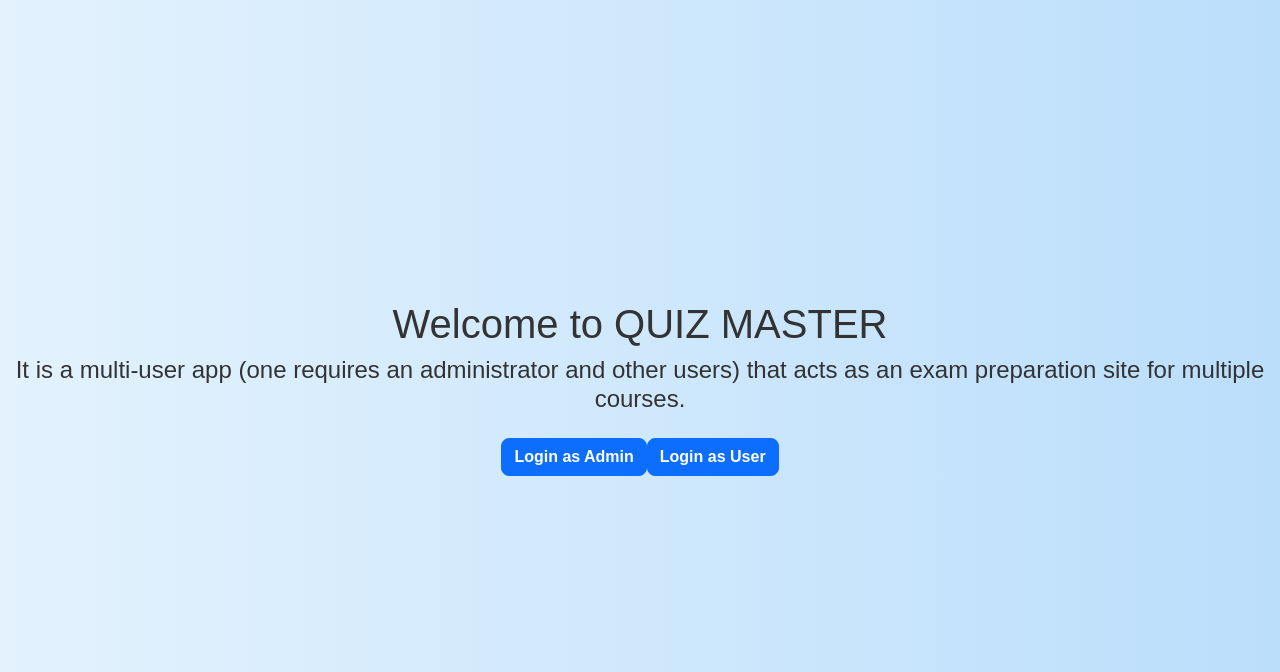
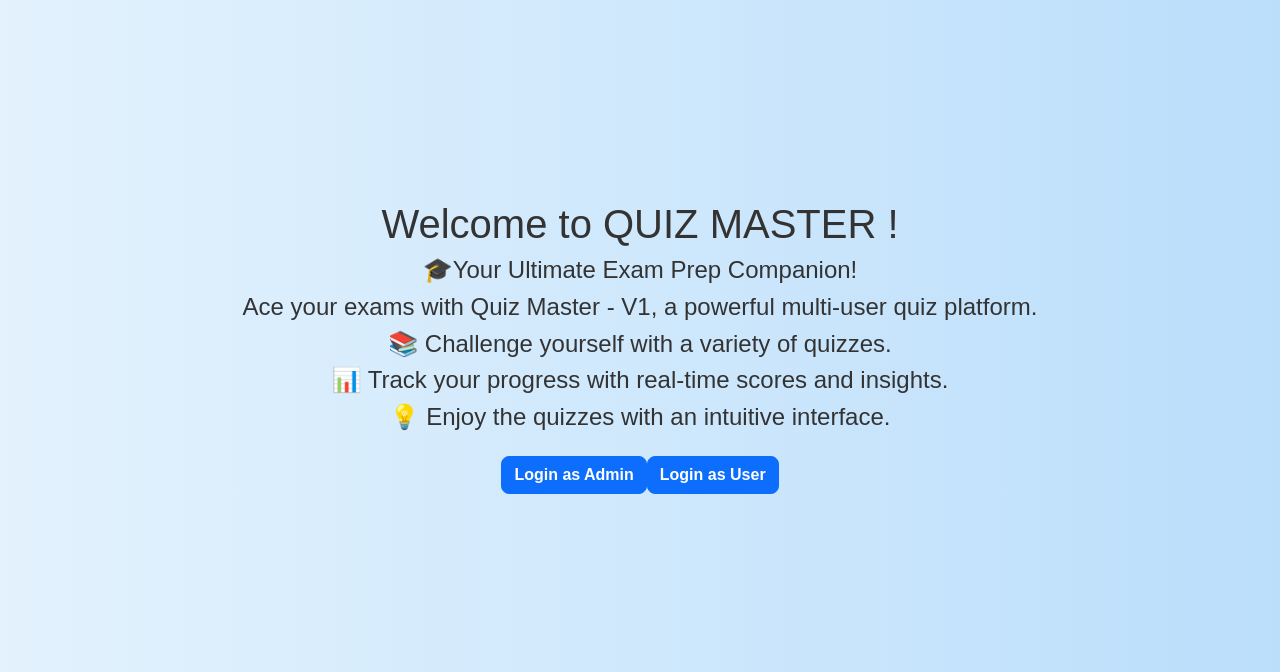
Before and after one commit to AmanIITMds/quizmaster_23f2001035, a Flask app: page / in a window 1280 px wide. Shown: the top 672 px of the page. Run offline with Flask 3, Linux system fonts and the light colour scheme.

Commit message:
Your commit message

```diff
--- a/app.py
+++ b/app.py
@@ -1,6 +1,7 @@
 from flask import Flask, render_template, request, redirect, url_for, session, flash
 from flask_sqlalchemy import SQLAlchemy
 from flask_migrate import Migrate
+import os
 import matplotlib.pyplot as plt
 import io
 import base64
@@ -15,7 +16,7 @@ app.config['SECRET_KEY'] = 'secret_key_here'
 db = SQLAlchemy(app)
 migrate= Migrate (app,db)
 
-
+#----------------------------models-----------------------------------------
 class User(db.Model):
     id = db.Column(db.Integer, primary_key=True)
     email = db.Column(db.String(100), unique=True, nullable=False)
@@ -86,6 +87,7 @@ def add_header(response):
     response.headers["Expires"] = "0"
     return response
 
+#--------------------login and register endpoints---------------------------
 @app.route('/')
 def index():
     return render_template('index.html')
@@ -149,6 +151,7 @@ def adminlogin():
         flash('Invalid Admin Credentials!', 'danger')
     return render_template('adminlogin.html')
 
+#-----------------------------admin,dashboard, user dashboard------------------------------
 @app.route('/admin_dashboard', methods=['GET', 'POST'])
 def admin_dashboard():
     if 'admin' not in session:
@@ -190,6 +193,17 @@ def admin_dashboard():
         chapter_question_counts=chapter_question_counts
     )
 
+@app.route('/user_dashboard')
+def user_dashboard():
+    quizzes = Quiz.query.all()
+
+    # Add question count as an attribute of Quiz objects
+    for quiz in quizzes:
+        quiz.question_count = Question.query.filter_by(quiz_id=quiz.id).count()
+
+    return render_template('user_dashboard.html', quizzes=quizzes)
+
+#------------------------search button for admin part---------------------------------
 @app.route('/search', methods=['GET', 'POST'])
 def search():
     query = request.args.get('query')  # Get the search query from the URL parameters
@@ -214,7 +228,7 @@ def search():
         return redirect(url_for('admin_dashboard'))  # Redirect to home if no query is provided
 
 
-
+#-------------------------------------quiz,subject and chapter endpoints----------------------------------------
 
 @app.route('/quizmanagement')
 def quizmanagement():
@@ -231,17 +245,6 @@ def quizmanagement():
                            all_chapters=chapters,
                            all_quizzes=quizzes,
                            questions=questions)
-
-@app.route('/user_dashboard')
-def user_dashboard():
-    quizzes = Quiz.query.all()
-
-    # Add question count as an attribute of Quiz objects
-    for quiz in quizzes:
-        quiz.question_count = Question.query.filter_by(quiz_id=quiz.id).count()
-
-    return render_template('user_dashboard.html', quizzes=quizzes)
-
 
 
 
@@ -531,6 +534,43 @@ def delete_quiz(quiz_id):
     return redirect(url_for('quizmanagement'))
 
 
+@app.route('/submit_quiz', methods=['POST'])
+def submit_quiz():
+    user_id = session['user_id']
+    quiz_id = request.form['quiz_id']  # Assuming quiz_id is passed in the form
+    quiz = Quiz.query.get(quiz_id)
+    correct_answers = 0
+
+    # Assuming questions are submitted with their IDs and selected options
+    for question_id, selected_option in request.form.items():
+        if question_id.startswith('question_'):
+            question_id = int(question_id.replace('question_', ''))
+            question = Question.query.get(question_id)
+            if question.correct_option == int(selected_option):
+                correct_answers += 1
+
+    # Add timestamp to the score
+    import datetime
+    current_time = datetime.datetime.now().strftime("%Y-%m-%d %H:%M:%S")
+
+    # Check if a score already exists for this user and quiz
+    existing_score = Score.query.filter_by(user_id=user_id, quiz_id=quiz_id).first()
+    if existing_score:
+        # Update existing score if it's higher
+        if correct_answers > existing_score.score:
+            existing_score.score = correct_answers
+            existing_score.timestamp = current_time
+            db.session.commit()
+    else:
+        # Create new score record
+        score = Score(user_id=user_id, quiz_id=quiz_id, score=correct_answers, timestamp=current_time)
+        db.session.add(score)
+        db.session.commit()
+
+    flash(f"Quiz submitted successfully! Your score: {correct_answers}", "success")
+    return redirect(url_for('scores'))
+
+#---------------------------------------------question endpoints(add/delete/edit)-----------------------------------
 @app.route('/add_question', methods=['POST'])
 def add_question():
     question_text = request.form['questionTitle']
@@ -590,42 +630,7 @@ def edit_question(question_id):
 
     return redirect(request.referrer)  # Redirect back to the same page
 
-@app.route('/submit_quiz', methods=['POST'])
-def submit_quiz():
-    user_id = session['user_id']
-    quiz_id = request.form['quiz_id']  # Assuming quiz_id is passed in the form
-    quiz = Quiz.query.get(quiz_id)
-    correct_answers = 0
-
-    # Assuming questions are submitted with their IDs and selected options
-    for question_id, selected_option in request.form.items():
-        if question_id.startswith('question_'):
-            question_id = int(question_id.replace('question_', ''))
-            question = Question.query.get(question_id)
-            if question.correct_option == int(selected_option):
-                correct_answers += 1
-
-    # Add timestamp to the score
-    import datetime
-    current_time = datetime.datetime.now().strftime("%Y-%m-%d %H:%M:%S")
-
-    # Check if a score already exists for this user and quiz
-    existing_score = Score.query.filter_by(user_id=user_id, quiz_id=quiz_id).first()
-    if existing_score:
-        # Update existing score if it's higher
-        if correct_answers > existing_score.score:
-            existing_score.score = correct_answers
-            existing_score.timestamp = current_time
-            db.session.commit()
-    else:
-        # Create new score record
-        score = Score(user_id=user_id, quiz_id=quiz_id, score=correct_answers, timestamp=current_time)
-        db.session.add(score)
-        db.session.commit()
-
-    flash(f"Quiz submitted successfully! Your score: {correct_answers}", "success")
-    return redirect(url_for('scores'))
-
+#-----------------------------------------------scores endpoints-----------------------------------------------------
 @app.route('/scores')
 def scores():
     if 'user_id' not in session:
@@ -654,10 +659,31 @@ def scores():
 
     return render_template('scores.html', scores=score_data)
 
+@app.route('/reset_scores', methods=['POST'])
+def reset_scores():
+    if 'user_id' not in session:
+        return redirect(url_for('userlogin'))
 
-import os
-import matplotlib.pyplot as plt
+    user_id = session['user_id']
 
+    try:
+        # Delete all UserAnswer entries for this user
+        UserAnswer.query.filter(UserAnswer.quiz_id.in_(
+            db.session.query(Score.quiz_id).filter_by(user_id=user_id)
+        )).delete(synchronize_session=False)
+
+        # Delete all scores for this user
+        Score.query.filter_by(user_id=user_id).delete()
+
+        db.session.commit()
+        flash("All your quiz scores have been reset successfully!", "success")
+    except Exception as e:
+        db.session.rollback()
+        flash(f"Error resetting scores: {str(e)}", "danger")
+
+    return redirect(url_for('scores'))
+
+#---------------------------------------------------------summary endpoints------------------------------------------
 @app.route('/admin_summary')
 def admin_summary():
     try:
@@ -726,30 +752,6 @@ def admin_summary():
 
 
 
-@app.route('/reset_scores', methods=['POST'])
-def reset_scores():
-    if 'user_id' not in session:
-        return redirect(url_for('userlogin'))
-
-    user_id = session['user_id']
-
-    try:
-        # Delete all UserAnswer entries for this user
-        UserAnswer.query.filter(UserAnswer.quiz_id.in_(
-            db.session.query(Score.quiz_id).filter_by(user_id=user_id)
-        )).delete(synchronize_session=False)
-
-        # Delete all scores for this user
-        Score.query.filter_by(user_id=user_id).delete()
-
-        db.session.commit()
-        flash("All your quiz scores have been reset successfully!", "success")
-    except Exception as e:
-        db.session.rollback()
-        flash(f"Error resetting scores: {str(e)}", "danger")
-
-    return redirect(url_for('scores'))
-
 @app.route("/user_summary")
 def user_summary():
     if "user_id" not in session:
@@ -792,6 +794,10 @@ def user_summary():
 
     return render_template("user_summary.html", chart_url=url_for("static", filename="user_summary_chart.png"))
 
+
+#----------------------------------------------------logout endpoint---------------------------------------------------------
+
+
 @app.route('/logout')
 def logout():
     session.clear()
--- a/templates/index.html
+++ b/templates/index.html
@@ -10,8 +10,13 @@
     <link rel="stylesheet" href="/static/style.css" />
 </head>
 <body>
-    <h1  class="text-center" style="margin-top: 300px;" >Welcome to QUIZ MASTER</h1>
-    <h4 class="text-center"> It is a multi-user app (one requires an administrator and other users) that acts as an exam preparation site for multiple courses.</h4>
+    <h1  class="text-center" style="margin-top: 200px;" >Welcome to QUIZ MASTER !</h1>
+    <h4 class="text-center"> 🎓Your Ultimate Exam Prep Companion!</h4>
+    <h4 class="text-center">Ace your exams with Quiz Master - V1, a powerful multi-user quiz platform.</h4>
+    <h4 class="text-center"> 📚 Challenge yourself with a variety of quizzes.</h4>
+    <h4 class="text-center"> 📊 Track your progress with real-time scores and insights.</h4>
+    <h4 class="text-center"> 💡 Enjoy the quizzes with an intuitive interface.</h4>
+
     <div class="d-flex justify-content-center mt-4">
       <form action="{{ url_for('adminlogin') }}" method="GET">
         <button type="submit" button class="btn btn-primary">Login as Admin</button>
```
Also changed, not shown: templates/admin_summary.html (+9 -11 lines).
